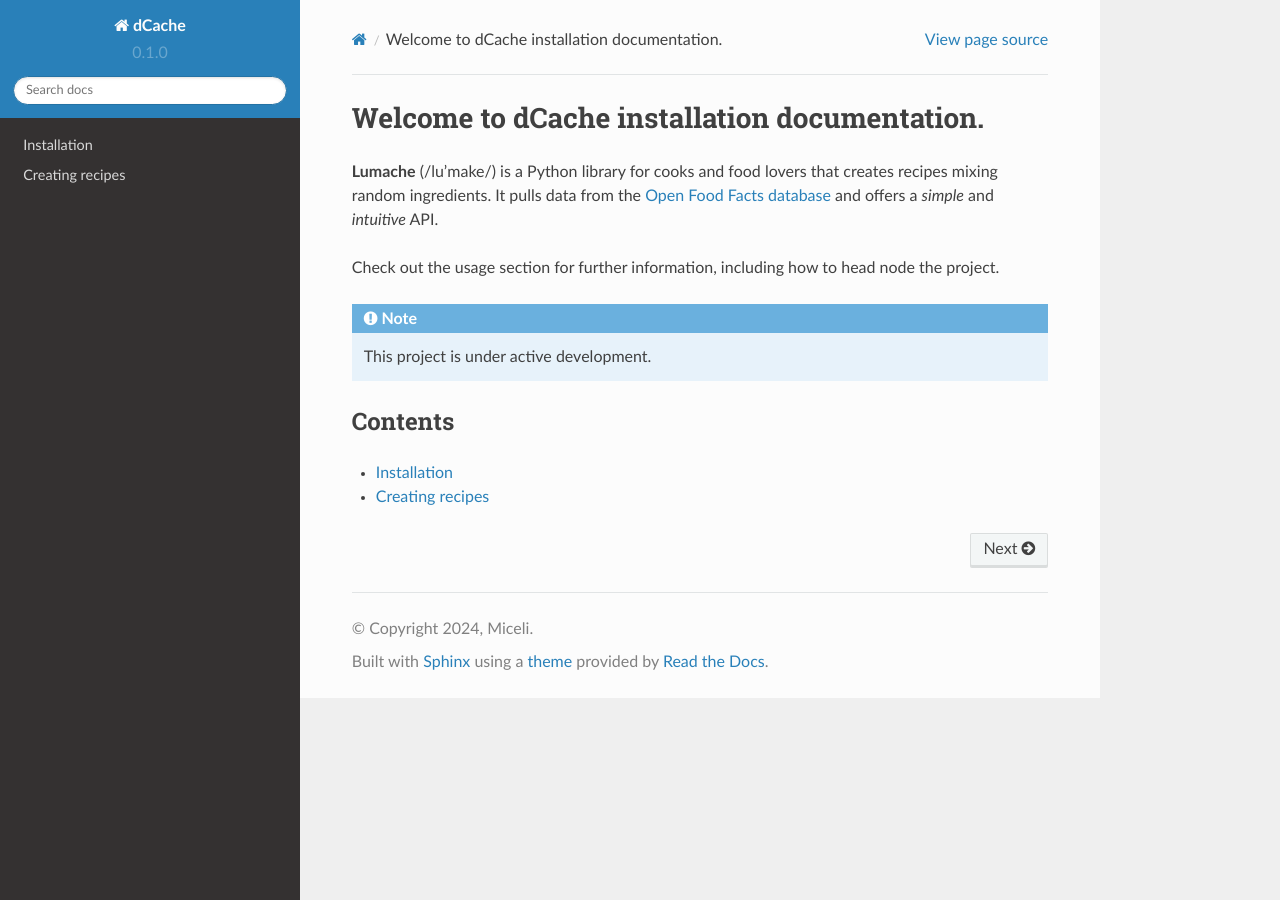
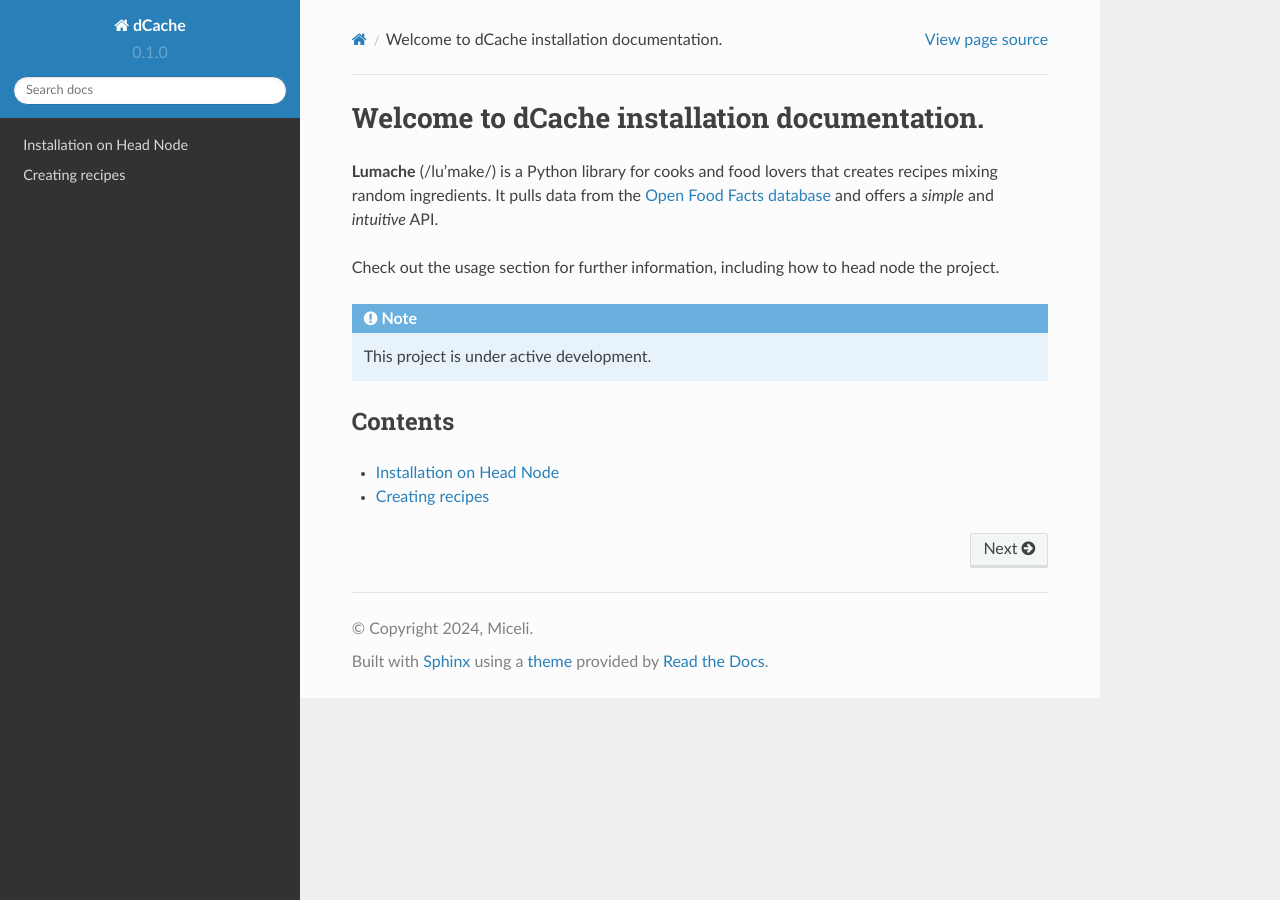
Before and after one commit to davidemiceli93/dcache_installation, a Sphinx documentation site: the page built from docs/source/index.rst, in a window 1280 px wide. Built offline with Sphinx 7.4.7 and the Read the Docs theme 2.0.0, drawn with Linux system fonts in a browser that asks for light colours; pages that are not in the unit, such as notebooks, are missing from menus.

Commit message:
Update head node.rst

```diff
--- a/docs/source/head node.rst
+++ b/docs/source/head node.rst
@@ -1,8 +1,8 @@
 
 
-.. _installation:
+.. _installation on Head Node:
 
-Installation
+Installation on Head Node
 ------------
 
 To use Lumache, first install it using pip:
```
